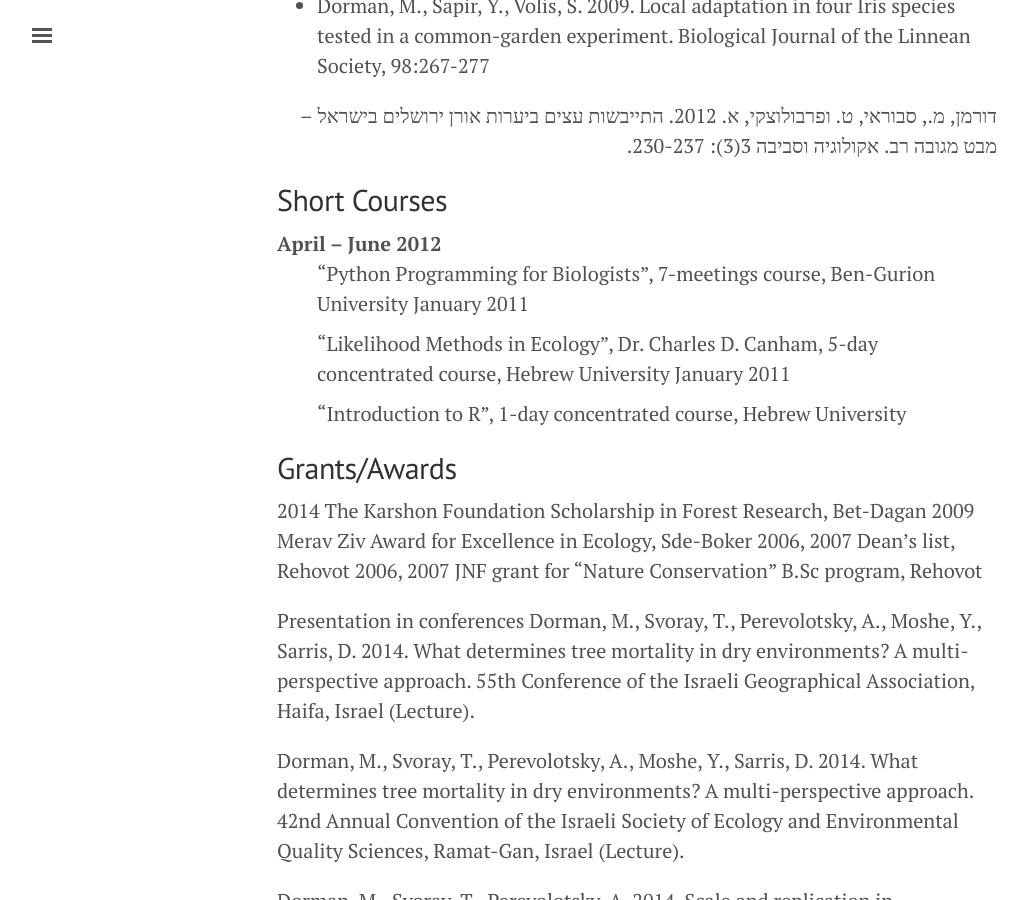
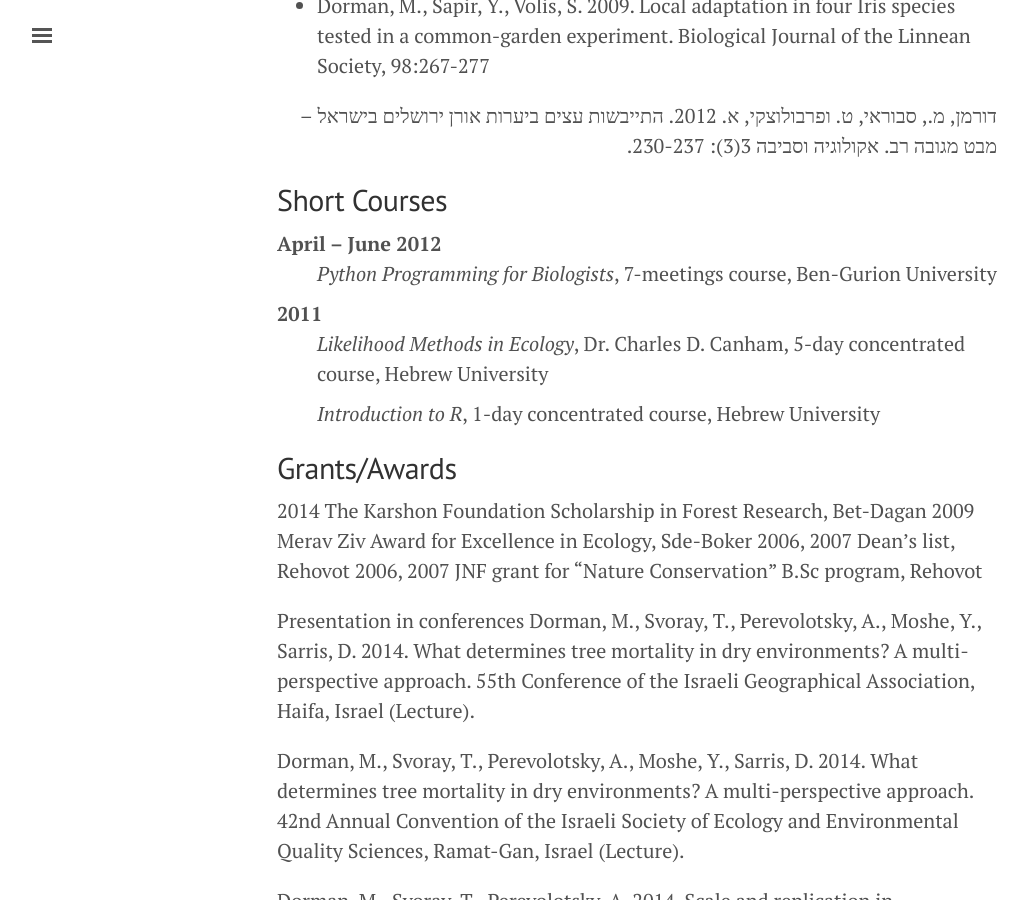
Before and after one commit to michaeldorman/michaeldorman.github.io, a Jekyll site: the page built from cv.md, in a window 1280 px wide and 900 px high, scrolled down 1822 px. Shown: the whole window, without its empty margins (3-1030 px from the left). Built offline with Jekyll 4.4.1, drawn with Linux system fonts in a browser that asks for light colours.

Commit message:
Update cv.md

```diff
--- a/cv.md
+++ b/cv.md
@@ -50,11 +50,11 @@ title: CV
 
 ## Short Courses
 April – June 2012
-:    "Python Programming for Biologists", 7-meetings course, Ben-Gurion University
-January 2011
-:    "Likelihood Methods in Ecology", Dr. Charles D. Canham, 5-day concentrated course, Hebrew University
-January 2011
-:    "Introduction to R", 1-day concentrated course, Hebrew University
+:    *Python Programming for Biologists*, 7-meetings course, Ben-Gurion University
+
+2011
+:    *Likelihood Methods in Ecology*, Dr. Charles D. Canham, 5-day concentrated course, Hebrew University
+:    *Introduction to R*, 1-day concentrated course, Hebrew University
 
 ## Grants/Awards
 2014 The Karshon Foundation Scholarship in Forest Research, Bet-Dagan
```
